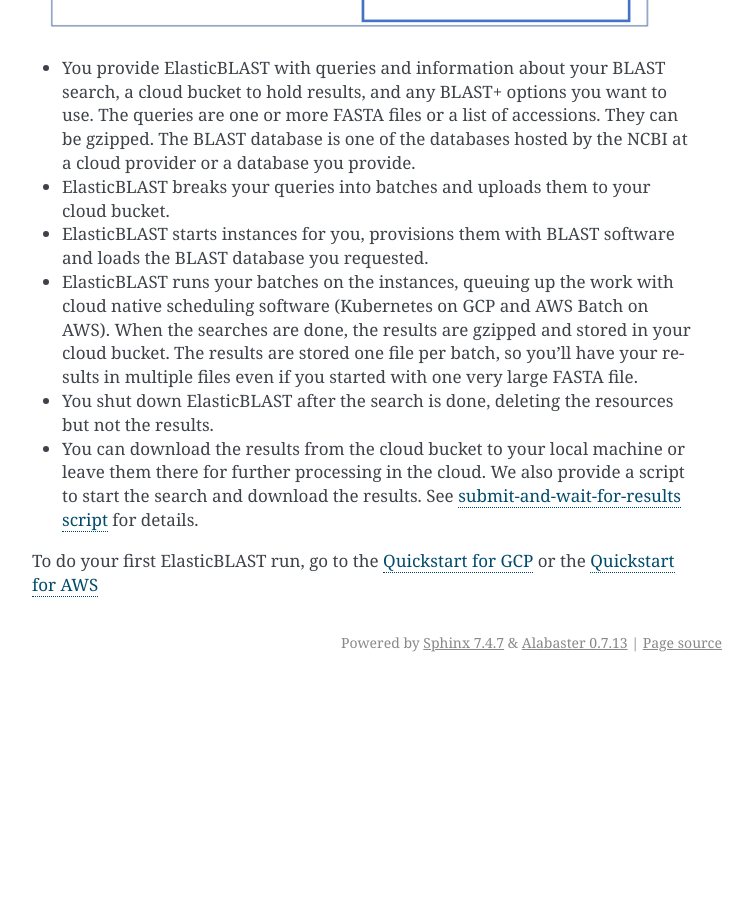
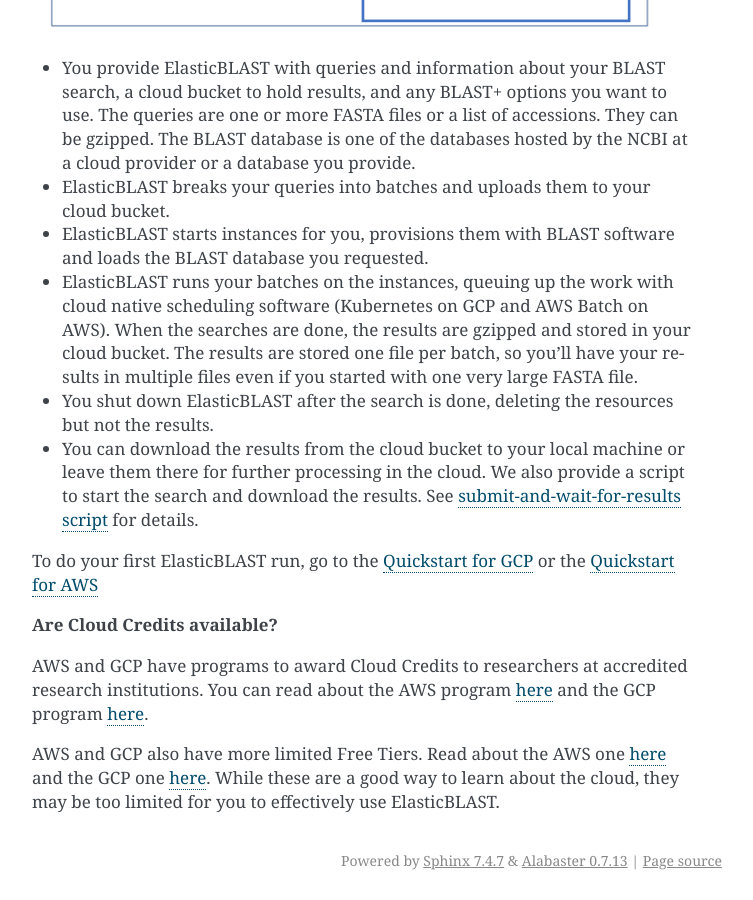
Before and after one commit to ncbi/elastic-blast-docs, a Sphinx documentation site: the page built from docs/source/overview.rst, in a window 1280 px wide and 900 px high, scrolled down 1573 px. Shown: the whole window, without its empty margins (388-1141 px from the left). Built offline with Sphinx 7.4.7, drawn with Linux system fonts in a browser that asks for light colours; before the commit the page ends 2255 px from its top, so only the background shows below that.

Commit message:
Add section on cloud credits

```diff
--- a/docs/source/overview.rst
+++ b/docs/source/overview.rst
@@ -70,3 +70,9 @@
 * You can download the results from the cloud bucket to your local machine or leave them there for further processing in the cloud.  We also provide a script to start the search and download the results.  See :ref:`elb_submit_and_wait` for details.
 
 To do your first ElasticBLAST run, go to the :ref:`quickstart-gcp` or the :ref:`quickstart-aws`
+
+**Are Cloud Credits available?**
+
+AWS and GCP have programs to award Cloud Credits to researchers at accredited research institutions.  You can read about the AWS program `here <https://aws.amazon.com/government-education/research-and-technical-computing/cloud-credit-for-research/>`_ and the GCP program `here <https://edu.google.com/programs/credits/research/?modal_active=none>`_.
+
+AWS and GCP also have more limited Free Tiers.  Read about the AWS one `here <https://aws.amazon.com/free/?all-free-tier.sort-by=item.additionalFields.SortRank&all-free-tier.sort-order=asc&awsf.Free%20Tier%20Types=*all&awsf.Free%20Tier%20Categories=*all>`_ and the GCP one `here <https://cloud.google.com/free>`_.  While these are a good way to learn about the cloud, they may be too limited for you to effectively use ElasticBLAST.
```
